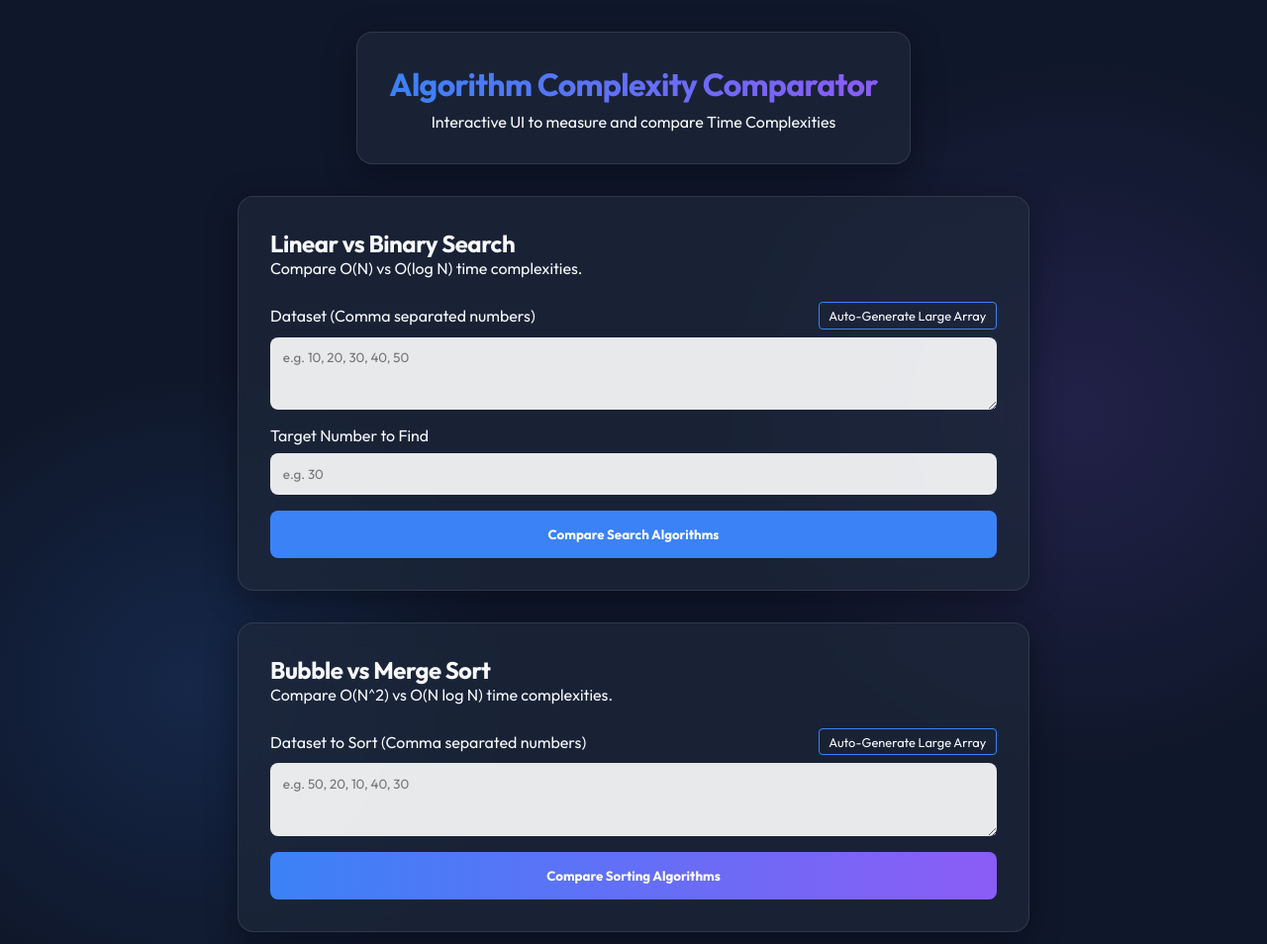
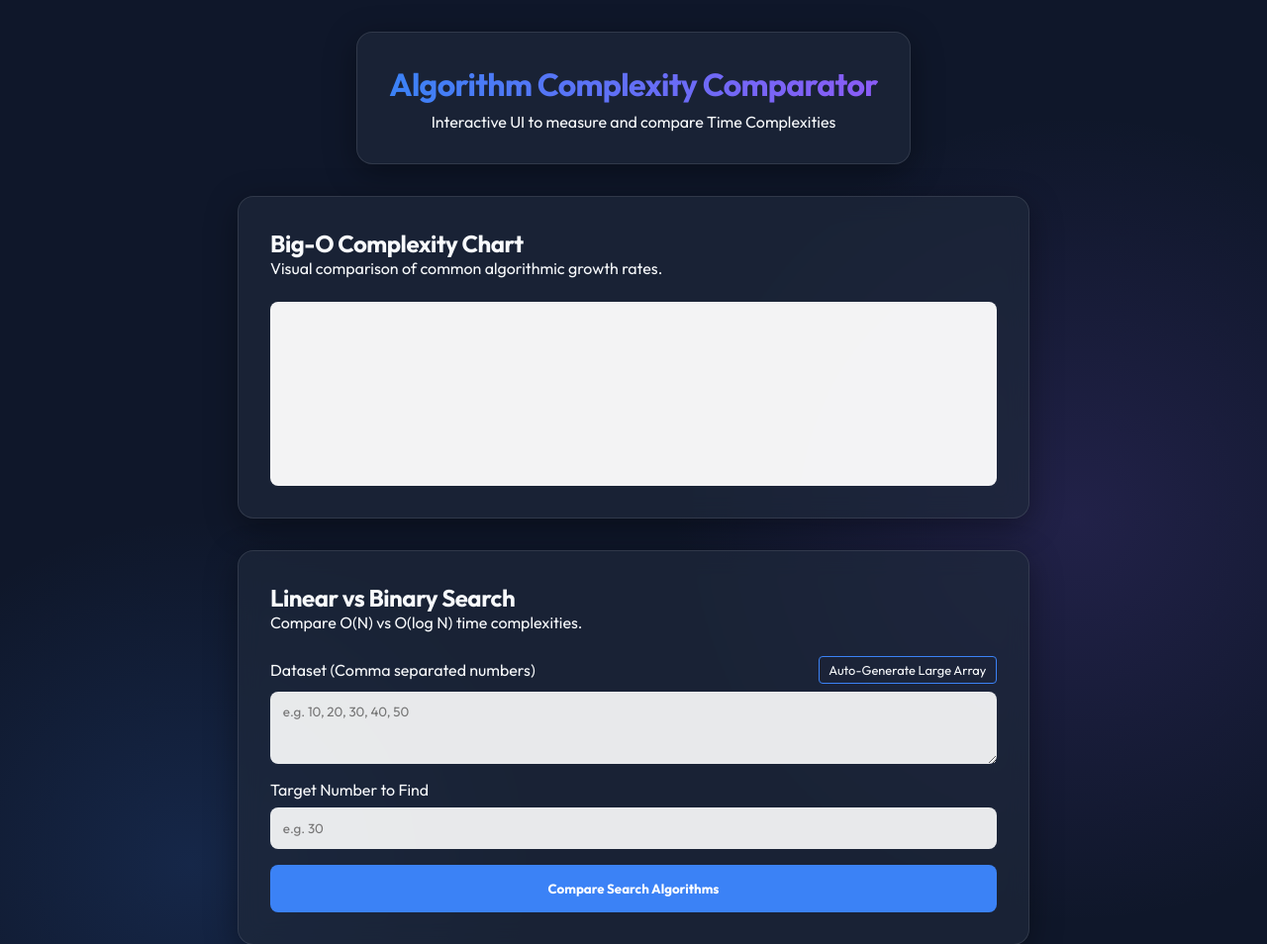
Before and after one commit to mounikadola07-alt/CFAI-Project, a Flask app: page / in a window 1280 px wide. Shown: the top 954 px of the page at 99% size. Run offline with Flask 3, Linux system fonts and the light colour scheme; a map, chart or similar area stays blank.

Commit message:
feat(ui): Integrate Chart.js and setup visualization container

```diff
--- a/templates/index.html
+++ b/templates/index.html
@@ -4,6 +4,7 @@
     <meta charset="UTF-8">
     <meta name="viewport" content="width=device-width, initial-scale=1.0">
     <title>Algorithm Complexity Comparator</title>
+    <script src="https://cdn.jsdelivr.net/npm/chart.js"></script>
     <link rel="stylesheet" href="{{ url_for('static', filename='style.css') }}">
 </head>
 <body>
@@ -17,6 +18,15 @@
     </div>
 
     <main style="width: 100%; max-width: 800px; display: flex; flex-direction: column; gap: 2rem;">
+
+        <!-- Complexity Visualization Chart -->
+        <section class="glass-panel" id="chart-section">
+            <h2>Big-O Complexity Chart</h2>
+            <p class="text-secondary" style="margin-bottom: 1.5rem;">Visual comparison of common algorithmic growth rates.</p>
+            <div style="background: rgba(255,255,255,0.95); padding: 1rem; border-radius: 8px;">
+                <canvas id="complexityChart" height="150"></canvas>
+            </div>
+        </section>
 
         <!-- Search Algorithms Section -->
         <section class="glass-panel" id="search-section">
```
